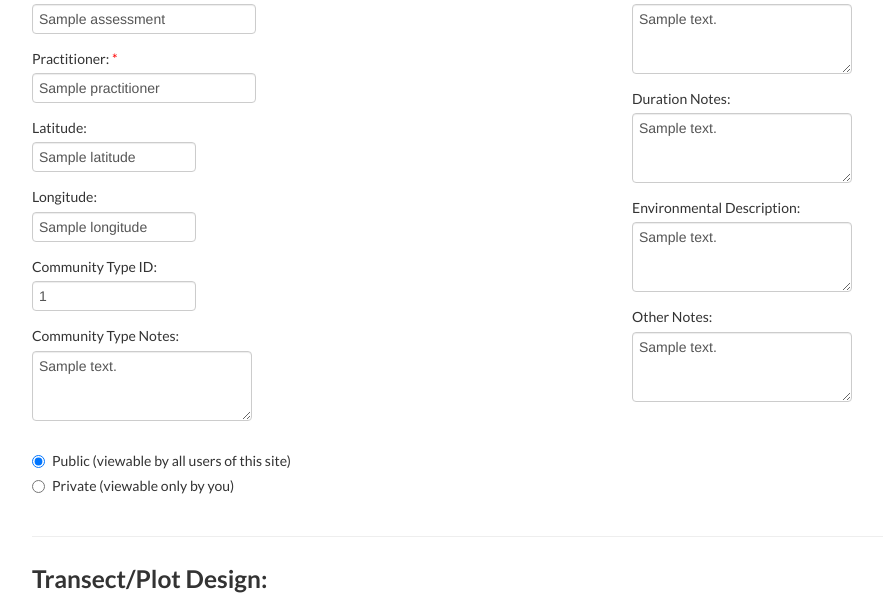
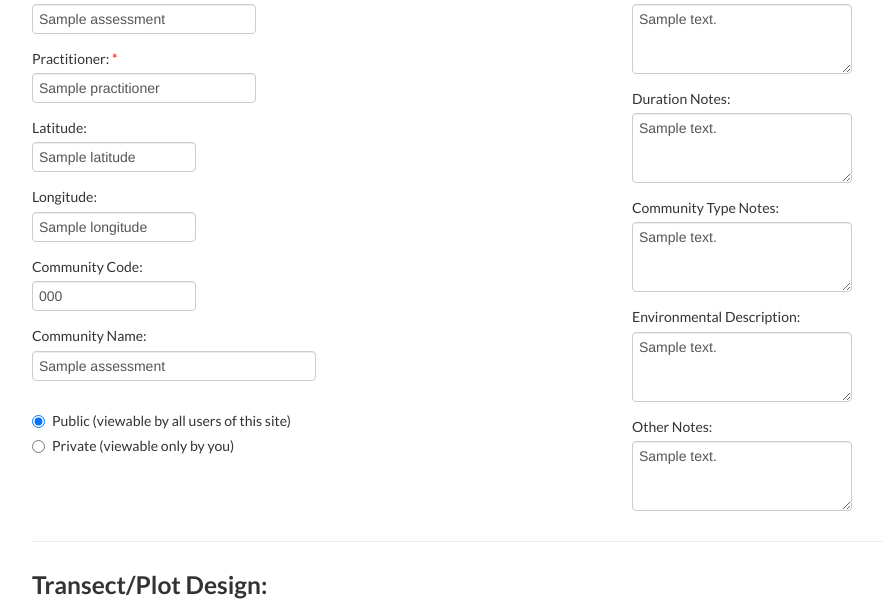
Before and after one commit to wf8/universalFQA, a PHP site: template views/edit_transect.php in a window 1280 px wide. Shown: the part 731-1341 px from the top of the page, without its empty margins (23-906 px from the left). Run offline with PHP 8.4, Linux system fonts and the light colour scheme; the visitor is signed in with stand-in values (Sample User, id 1); the template is opened without the code that fills it: most values are stand-ins (such as "Sample title", 1, 10 or a date in 2020); data that the repository does not hold is empty.

Commit message:
UFQA-27 Rename transect community type id field to community code and add transect community name field.

```diff
--- a/config/db_modifications.sql
+++ b/config/db_modifications.sql
@@ -5,7 +5,8 @@ ALTER TABLE `transect` ADD COLUMN `subplot_size` VARCHAR(256) NULL;
 ALTER TABLE `transect` ADD COLUMN `transect_length` VARCHAR(256) NULL;
 ALTER TABLE `transect` ADD COLUMN `transect_description` TEXT NULL;
 ALTER TABLE `transect` ADD COLUMN `cover_method_id` INT NULL DEFAULT 0;
-ALTER TABLE `transect` ADD COLUMN `community_type_id` VARCHAR(256) NULL;
+ALTER TABLE `transect` ADD COLUMN `community_code` VARCHAR(256) NULL;
+ALTER TABLE `transect` ADD COLUMN `community_name` VARCHAR(256) NULL;
 ALTER TABLE `transect` ADD COLUMN `environment_description` TEXT NULL;
 
 ALTER TABLE `quadrat` ADD COLUMN `quadrat_type` INT NOT NULL DEFAULT 0;
--- a/controllers/ajax/save_new_transect.php
+++ b/controllers/ajax/save_new_transect.php
@@ -30,7 +30,8 @@ $subplot_size = mysqli_real_escape_string($db_link, $_POST['subplot_size']);
 $transect_length = mysqli_real_escape_string($db_link, $_POST['transect_length']);
 $transect_description = mysqli_real_escape_string($db_link, $_POST['transect_description']);
 $cover_method_id = mysqli_real_escape_string($db_link, $_POST['cover_method_id']);
-$community_type_id = mysqli_real_escape_string($db_link, $_POST['community_type_id']);
+$community_code = mysqli_real_escape_string($db_link, $_POST['community_code']);
+$community_name = mysqli_real_escape_string($db_link, $_POST['community_name']);
 $environment_description = mysqli_real_escape_string($db_link, $_POST['environment_description']);
 
 // update session assessment object
@@ -58,7 +59,8 @@ $assessment->subplot_size = $subplot_size;
 $assessment->transect_length = $transect_length;
 $assessment->transect_description = $transect_description;
 $assessment->cover_method_id = $cover_method_id;
-$assessment->community_type_id = $community_type_id;
+$assessment->community_code = $community_code;
+$assessment->community_name = $community_name;
 $assessment->environment_description = $environment_description;
 
 $new_id = $assessment->save($_SESSION['user_id'], $site_id);
--- a/controllers/ajax/update_transect.php
+++ b/controllers/ajax/update_transect.php
@@ -18,7 +18,8 @@ $subplot_size = mysqli_real_escape_string($db_link, $_POST['subplot_size']);
 $transect_length = mysqli_real_escape_string($db_link, $_POST['transect_length']);
 $transect_description = mysqli_real_escape_string($db_link, $_POST['transect_description']);
 $cover_method_id = mysqli_real_escape_string($db_link, $_POST['cover_method_id']);
-$community_type_id = mysqli_real_escape_string($db_link, $_POST['community_type_id']);
+$community_code = mysqli_real_escape_string($db_link, $_POST['community_code']);
+$community_name = mysqli_real_escape_string($db_link, $_POST['community_name']);
 $environment_description = mysqli_real_escape_string($db_link, $_POST['environment_description']);
 
 // update session assessment object
@@ -47,7 +48,8 @@ $assessment->subplot_size = $subplot_size;
 $assessment->transect_length = $transect_length;
 $assessment->transect_description = $transect_description;
 $assessment->cover_method_id = $cover_method_id;
-$assessment->community_type_id = $community_type_id;
+$assessment->community_code = $community_code;
+$assessment->community_name = $community_name;
 $assessment->environment_description = $environment_description;
 
 $assessment->update();
--- a/views/edit_transect.php
+++ b/views/edit_transect.php
@@ -85,10 +85,10 @@
 					<input class="input-medium" type="text" id="latitude" value="<?php echo $assessment->latitude; ?>" maxlength="256" /><br>
  					<label class="small-text">Longitude:</label>
 					<input class="input-medium" type="text" id="longitude" value="<?php echo $assessment->longitude; ?>" maxlength="256" /><br>
- 					<label class="small-text">Community Type ID:</label>
-					<input class="input-medium" type="text" id="community_type_id" value="<?php echo $assessment->community_type_id; ?>" maxlength="256" /><br>
- 					<label class="small-text">Community Type Notes:</label>
-					<textarea rows="3" id="community_notes"><?php echo $assessment->community_type_notes; ?></textarea><br>
+ 					<label class="small-text">Community Code:</label>
+					<input class="input-medium" type="text" id="community_code" value="<?php echo $assessment->community_code; ?>" maxlength="256" /><br>
+ 					<label class="small-text">Community Name:</label>
+					<input class="input-xlarge" type="text" id="community_name" value="<?php echo $assessment->community_name; ?>" maxlength="256" /><br>
 					<br>
 					<form id="public_inventory">
 					<?php if ($assessment->private == 'private') { ?>
@@ -117,6 +117,8 @@
 					<textarea rows="3" id="weather_notes"><?php echo $assessment->weather_notes; ?></textarea><br>
  					<label class="small-text">Duration Notes:</label>
 					<textarea rows="3" id="duration_notes"><?php echo $assessment->duration_notes; ?></textarea><br>
+ 					<label class="small-text">Community Type Notes:</label>
+					<textarea rows="3" id="community_notes"><?php echo $assessment->community_type_notes; ?></textarea><br>
  					<label class="small-text">Environmental Description:</label>
 					<textarea rows="3" id="environment_description"><?php echo $assessment->environment_description; ?></textarea><br>
  					<label class="small-text">Other Notes:</label>
--- a/views/view_public_transect.php
+++ b/views/view_public_transect.php
@@ -59,10 +59,11 @@
 					Practitioner: <strong><?php echo $assessment->practitioner; ?></strong><br>
  					Latitude: <?php echo $assessment->latitude; ?><br>
  					Longitude: <?php echo $assessment->longitude; ?><br>
-					Community Type ID: <?php echo $assessment->community_type_id; ?><br>
- 					Community Type Notes: <?php echo $assessment->community_type_notes; ?><br>
+					Community Code: <?php echo $assessment->community_code; ?><br>
+					Community Name: <?php echo $assessment->community_name; ?><br>
 					Weather Notes: <?php echo $assessment->weather_notes; ?><br>
  					Duration Notes: <?php echo $assessment->duration_notes; ?><br>
+ 					Community Type Notes: <?php echo $assessment->community_type_notes; ?><br>
  					Environmental Description: <?php echo $assessment->environment_description; ?><br>
  					Other Notes: <?php echo $assessment->other_notes; ?><br>
  					<?php if ($assessment->private == 'private') { ?>
--- a/views/view_transect.php
+++ b/views/view_transect.php
@@ -60,10 +60,11 @@
 					Practitioner: <strong><?php echo $assessment->practitioner; ?></strong><br>
  					Latitude: <?php echo $assessment->latitude; ?><br>
  					Longitude: <?php echo $assessment->longitude; ?><br>
-					Community Type ID: <?php echo $assessment->community_type_id; ?><br>
- 					Community Type Notes: <?php echo $assessment->community_type_notes; ?><br>
+					Community Code: <?php echo $assessment->community_code; ?><br>
+					Community Name: <?php echo $assessment->community_name; ?><br>
 					Weather Notes: <?php echo $assessment->weather_notes; ?><br>
  					Duration Notes: <?php echo $assessment->duration_notes; ?><br>
+ 					Community Type Notes: <?php echo $assessment->community_type_notes; ?><br>
  					Environmental Description: <?php echo $assessment->environment_description; ?><br>
  					Other Notes: <?php echo $assessment->other_notes; ?><br>
  					<?php if ($assessment->private == 'private') { ?>
--- a/web/assets/js/fqa.js
+++ b/web/assets/js/fqa.js
@@ -663,7 +663,8 @@ function save_new_transect() {
 					transect_length: $("#transect_length").val().trim(),
 					transect_description: $("#transect_description").val().trim(),
 					cover_method_id: $('#coverMethod option:selected').val(),
-					community_type_id: $("#community_type_id").val().trim(),
+					community_code: $("#community_code").val().trim(),
+					community_name: $("#community_name").val().trim(),
 					environment_description: $("#environment_description").val().trim()
 				},
 				success: function( response ) {
@@ -703,7 +704,8 @@ function save_new_transect() {
 						transect_length: $("#transect_length").val().trim(),
 						transect_description: $("#transect_description").val().trim(),
 						cover_method_id: $('#coverMethod option:selected').val(),
-						community_type_id: $("#community_type_id").val().trim(),
+						community_code: $("#community_code").val().trim(),
+						community_name: $("#community_name").val().trim(),
 						environment_description: $("#environment_description").val().trim()
 					},
 					success: function( response ) {
@@ -746,7 +748,8 @@ function update_transect() {
 				transect_length: $("#transect_length").val().trim(),
 				transect_description: $("#transect_description").val().trim(),
 				cover_method_id: $('#coverMethod option:selected').val(),
-				community_type_id: $("#community_type_id").val().trim(),
+				community_code: $("#community_code").val().trim(),
+				community_name: $("#community_name").val().trim(),
 				environment_description: $("#environment_description").val().trim()
 			},
 			success: function( response ) {
```
Also changed, not shown: models/TransectAssessment.php (+9 -6 lines), views/edit_quadrat.php (+18 -2 lines), views/finish_new_transect.php (+6 -4 lines).
